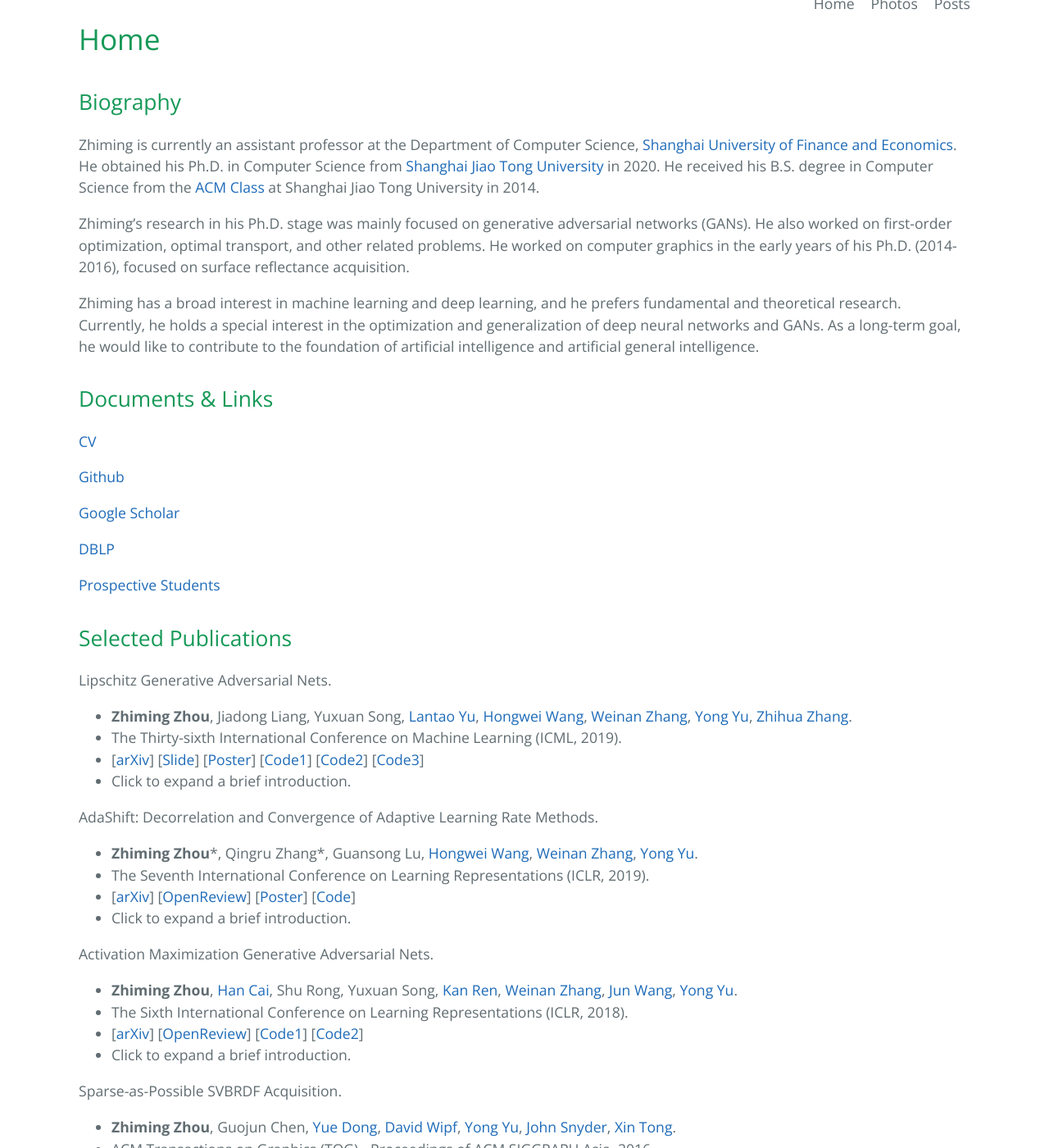
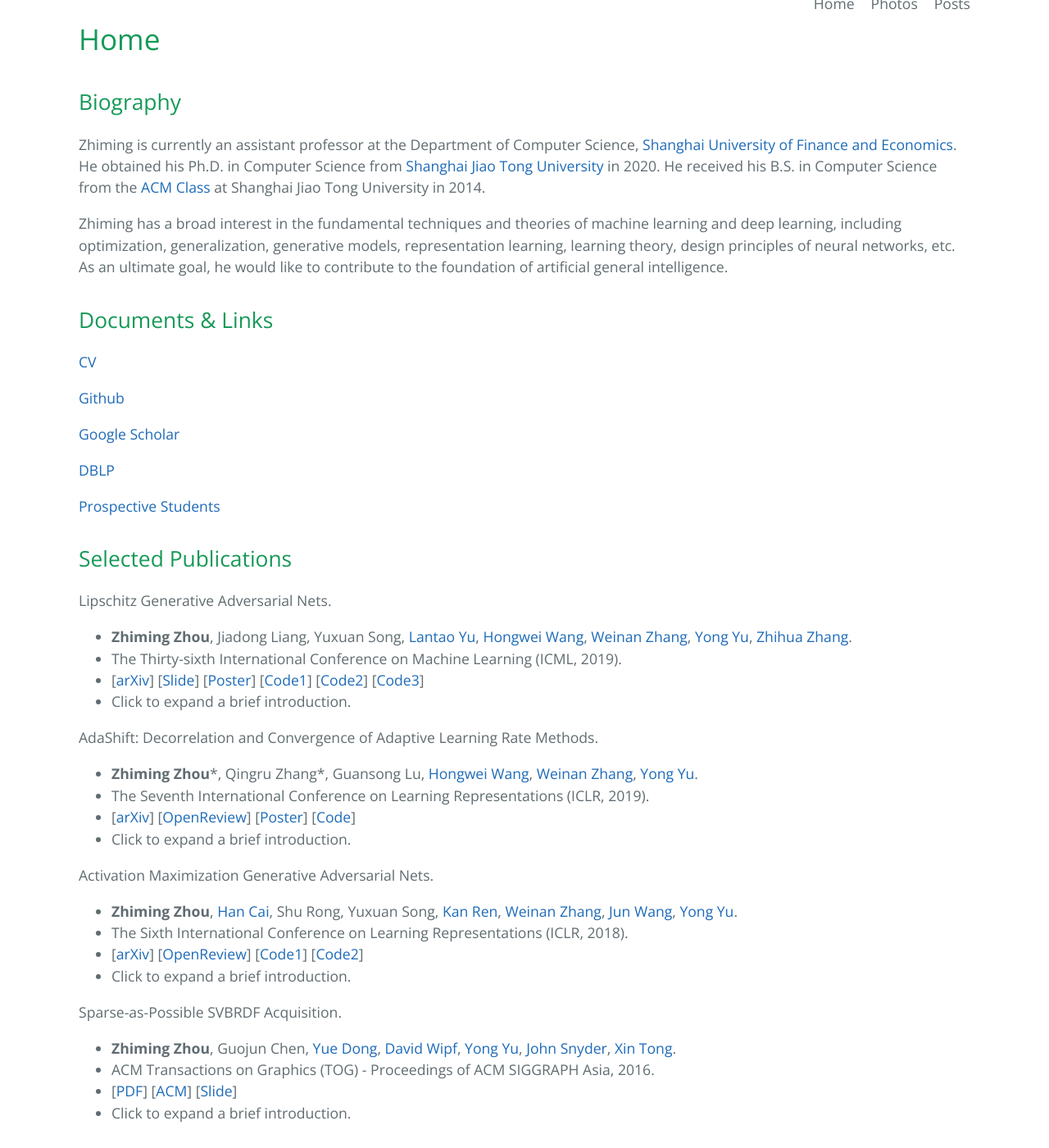
Before and after one commit to ZhimingZhou/zhimingzhou.github.io, a Jekyll site: the page built from index.md, in a window 1280 px wide and 1400 px high, scrolled down 283 px. Shown: the whole window at 82% size. Built offline with Jekyll 4.4.1, drawn with Linux system fonts in a browser that asks for light colours.

Commit message:
Update index.md

```diff
--- a/index.md
+++ b/index.md
@@ -7,11 +7,9 @@ permalink: /
 
 ## Biography
 
-Zhiming is currently an assistant professor at the Department of Computer Science, [Shanghai University of Finance and Economics](http://english.sufe.edu.cn/). He obtained his Ph.D. in Computer Science from [Shanghai Jiao Tong University](http://en.sjtu.edu.cn/) in 2020. He received his B.S. degree in Computer Science from the [ACM Class](https://acm.sjtu.edu.cn/home) at Shanghai Jiao Tong University in 2014.
+Zhiming is currently an assistant professor at the Department of Computer Science, [Shanghai University of Finance and Economics](http://english.sufe.edu.cn/). He obtained his Ph.D. in Computer Science from [Shanghai Jiao Tong University](http://en.sjtu.edu.cn/) in 2020. He received his B.S. in Computer Science from the [ACM Class](https://acm.sjtu.edu.cn/home) at Shanghai Jiao Tong University in 2014.
 
-Zhiming’s research in his Ph.D. stage was mainly focused on generative adversarial networks (GANs). He also worked on first-order optimization, optimal transport, and other related problems. He worked on computer graphics in the early years of his Ph.D. (2014-2016), focused on surface reflectance acquisition.
-
-Zhiming has a broad interest in machine learning and deep learning, and he prefers fundamental and theoretical research. Currently, he holds a special interest in the optimization and generalization of deep neural networks and GANs. As a long-term goal, he would like to contribute to the foundation of artificial intelligence and artificial general intelligence.
+Zhiming has a broad interest in the fundamental techniques and theories of machine learning and deep learning, including optimization, generalization, generative models, representation learning, learning theory, design principles of neural networks, etc. As an ultimate goal, he would like to contribute to the foundation of artificial general intelligence.
 
 ## Documents & Links
 
@@ -27,15 +25,6 @@ Zhiming has a broad interest in machine learning and deep learning, and he prefe
 
 ## Selected Publications
 
-<!-- Understanding the Effectiveness of Lipschitz Regularization in the Discriminator of Generative Adversarial Nets.
-- **Zhiming Zhou**, Jiadong Liang, [Yong Yu](http://apex.sjtu.edu.cn/members/yyu), [Zhihua Zhang](http://www.math.pku.edu.cn/teachers/zhzhang/).
-- Submitted to the Journal of Machine Learning Research (JMLR Submission).
-- \[[arXiv](https://raw.githubusercontent.com/ZhimingZhou/zhimingzhou.github.io/master/assets/Lipschitz_Regularized_GANs.pdf)\]
-  \[[Code1](https://github.com/ZhimingZhou/AdaShift-LGANs-MaxGP-refactored)\]
-  \[[Code2](https://github.com/ZhimingZhou/LGANs-for-reproduce)\]
-  \[[Code3](https://github.com/ZhimingZhou/MaxGP-MaxAL-for-reproduce)\]
-- <details><summary>Click to expand a brief introduction.</summary>This is a full version of our previous paper "Lipschitz Generative Adversarial Nets". With 60 pages of details, we aim at a systematic analysis on the convergence of GANs. We start by providing a thorough theoretical study upon Lipschitz regularization and Lipschitz regularized GANs, which deepens the current understanding of Lipschitz regularization for GANs and dissects how Lipschitz regularization resolve the gradient uninformativeness issue. Then, in chasing a clear understanding of the implications and practical behaviors of the gradient uninformativeness issue, we build a systematic explanation on common convergence issues of GANs, including how unregularized GANs work in practice and the cause of mode collapse. Finally, we identify and elaborate the key factors to the convergence of GANs. </details> -->
-
 Lipschitz Generative Adversarial Nets.
 - **Zhiming Zhou**, Jiadong Liang, Yuxuan Song, [Lantao Yu](http://lantaoyu.com/), [Hongwei Wang](https://cs.stanford.edu/~hongweiw/), [Weinan Zhang](http://wnzhang.net/), [Yong Yu](http://apex.sjtu.edu.cn/members/yyu), [Zhihua Zhang](http://www.math.pku.edu.cn/teachers/zhzhang/).
 - The Thirty-sixth International Conference on Machine Learning (ICML, 2019).
@@ -63,7 +52,7 @@ Activation Maximization Generative Adversarial Nets.
   \[[OpenReview](https://openreview.net/forum?id=HyyP33gAZ&noteId=HyyP33gAZ)\]
   \[[Code1](https://github.com/ZhimingZhou/AM-GANs-refactored)\]
   \[[Code2](https://github.com/ZhimingZhou/AM-GANs-for-reproduce)\]
-- <details><summary>Click to expand a brief introduction.</summary>We study how class labels interact with GANs training when introduced and how it improves the sample quality of GANs. Based on the analysis, an improved method for leveraging class labels in GANs had been proposed. An interesting relationship among popular variants of GANs that leverage class labels, including the proposed AM-GANs, are revealed.</details>
+- <details><summary>Click to expand a brief introduction.</summary>We study how class labels interact with GANs training when introduced and how it improves the sample quality of GANs. Based on the analysis, an improved method for leveraging class labels in GANs has been proposed. An interesting relationship among popular variants of GANs that leverage class labels, including the proposed AM-GANs, is revealed.</details>
 
 Sparse-as-Possible SVBRDF Acquisition.
 - **Zhiming Zhou**, Guojun Chen, [Yue Dong](http://yuedong.shading.me/), [David Wipf](\href{http://www.davidwipf.com/home.html), [Yong Yu](http://apex.sjtu.edu.cn/members/yyu), [John Snyder](https://www.microsoft.com/en-us/research/people/johnsny/), [Xin Tong](http://www.xtong.info/).
```
Also changed, not shown: other parts of index.md (+1 -1 lines).
